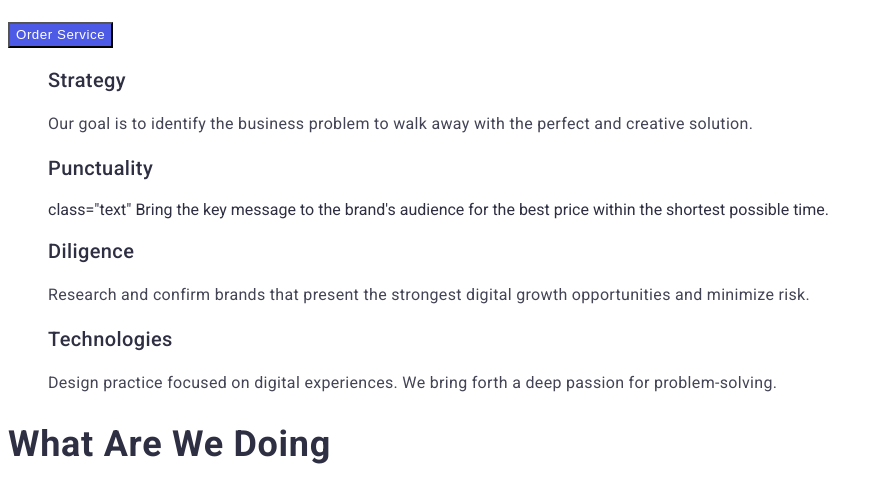
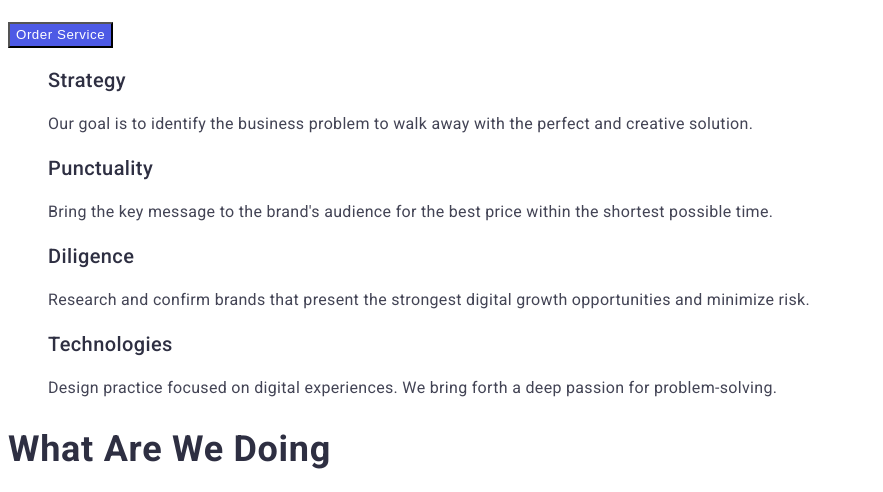
Before and after one commit to kondyan2022/goit-markup-hw-02, a plain HTML site: page index.html in a window 1280 px wide. Shown: the part 302-794 px from the top of the page, without its empty margins (0-883 px from the left). Drawn offline with Linux system fonts and the light colour scheme.

Commit message:
Fixing bug css

```diff
--- a/css/styles.css
+++ b/css/styles.css
@@ -1,14 +1,14 @@
 :root {
-  --logo-brand-color: #4d5ae5;
-  --logo-text-color-dark: #f4f4fd;
-  --primary-text-color: #2e2f42;
-  --primary-text-color-dark: #fff;
-  --secondary-text-color: #434455;
-  --secondary-text-color-dark: #e7e9fc;
-  --active-link-color: #404bbf;
-  --button-order-text-color: #ffffff;
-  --primary-font-family: 'Roboto', sans-serif;
-  --secondary-font-family: 'Raleway', sans-serif;
+  --logo-brand-color: #4d5ae5; /*IRIS*/
+  --logo-text-color-dark: #f4f4fd; /*CLOUD*/
+  --primary-text-color: #2e2f42; /*NAVY BLUE*/
+  --primary-text-color-dark: #fff; /*WHITE*/
+  --secondary-text-color: #434455; /*SLATE*/
+  --secondary-text-color-dark: #e7e9fc; /*CORNFLOVER*/
+  --active-link-color: #404bbf; /*OCAEN*/
+  --button-order-text-color: #ffffff; /*WHITE*/
+  --primary-font-family: 'Roboto', sans-serif; /**/
+  --secondary-font-family: 'Raleway', sans-serif; /**/
 }
 
 .link {
@@ -24,6 +24,7 @@
 body {
   font-family: var(--primary-font-family);
   font-style: normal;
+  font-weight: 500;
   color: var(--primary-text-color);
   font-size: 16px;
 }
@@ -49,7 +50,7 @@ body {
 }
 
 .button-order {
-  font-weight: 500;
+  font-weight: inherit;
   line-height: 1.5;
   letter-spacing: 0.04em;
   color: var(--button-order-text-color);
@@ -63,7 +64,7 @@ body {
 }
 
 .button-filter {
-  font-weight: 500;
+  font-weight: inherit;
   line-height: 1.5;
   letter-spacing: 0.04em;
   color: var(--logo-brand-color);
@@ -85,7 +86,7 @@ body {
 }
 
 .third-level-header {
-  font-weight: 500;
+  font-weight: inherit;
   font-size: 20px;
   line-height: 1.2;
   letter-spacing: 0.02em;
@@ -102,7 +103,7 @@ body {
 
 .menu-item {
   font-family: var(--primary-font-family);
-  font-weight: 500;
+  /* font-weight: 500; */
   line-height: 1.5;
   letter-spacing: 0.02em;
 }
--- a/index.html
+++ b/index.html
@@ -23,7 +23,9 @@
           ><span class="logo-first-part">Web</span>Studio</a
         >
         <ul class="menu list">
-          <li class="menu-item"><a class="link" href="">Studio</a></li>
+          <li class="menu-item">
+            <a class="link" href="./index.html">Studio</a>
+          </li>
           <li class="menu-item">
             <a class="link" href="./portfolio.htm">Portfolio</a>
           </li>
@@ -64,9 +66,9 @@
           </li>
           <li>
             <h3 class="third-level-header">Punctuality</h3>
-            <p>
-              class="text" Bring the key message to the brand's audience for the
-              best price within the shortest possible time.
+            <p class="text">
+              Bring the key message to the brand's audience for the best price
+              within the shortest possible time.
             </p>
           </li>
           <li>
```
Also changed, not shown: portfolio.htm (+3 -1 lines).
